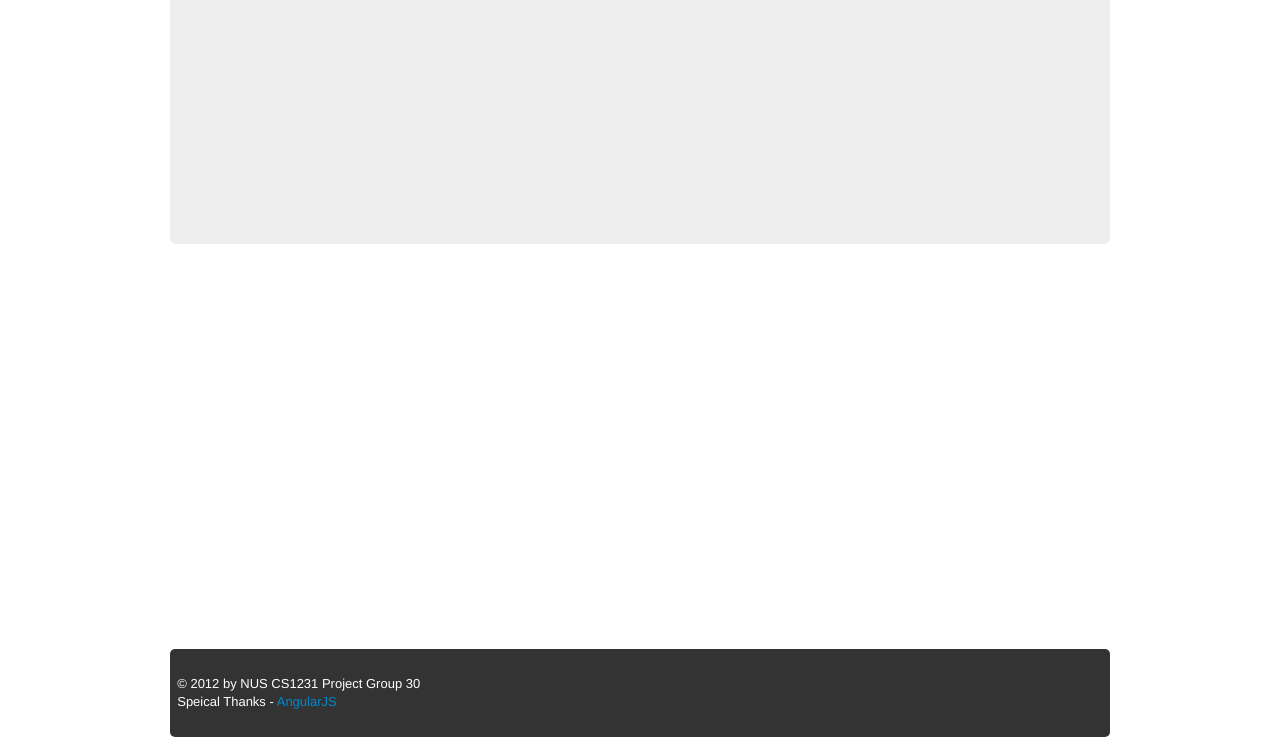
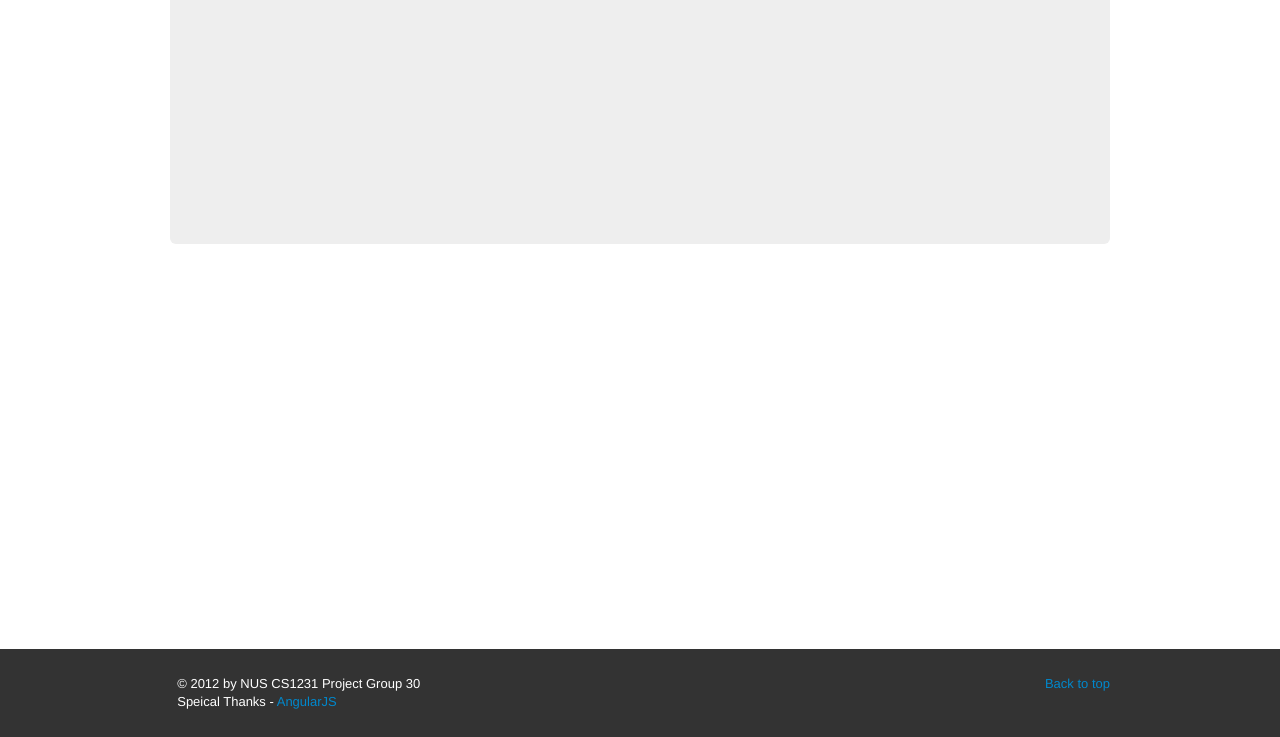
Before and after one commit to khzaw/stable-marriage-demo, a plain HTML site: page app/index.html in a window 1280 px wide. Shown: the part 374-1111 px from the top of the page. Drawn offline with nearby package versions, Linux system fonts and the light colour scheme.

Commit message:
css and small bug fix bug fix commit fix css footer add some annotation

```diff
--- a/app/css/docs.css
+++ b/app/css/docs.css
@@ -156,9 +156,6 @@ img.cache {
   background-color: #333;
   color: white;
   padding-bottom: 2em;
-  -webkit-border-radius: 5px;
-  -moz-border-radius: 5px;
-  border-radius: 5px;
 }
 
 .center .dropdown {
--- a/app/index.html
+++ b/app/index.html
@@ -86,7 +86,7 @@ function hasModule(moduleName) {
         <div class="navbar navbar-fixed-top">
             <div class="navbar-inner">
                 <div class="container">
-                    <h3><a class="brand" href="#">Stable Marriage Problem</a></h3>
+                    <h3><a class="brand" href="/">Stable Marriage Problem</a></h3>
                     <div class="pull-right" style="padding-top:13px;"><h5>CS1231 Group 30</h5></div>
                 </div>
             </div>
@@ -120,9 +120,11 @@ function hasModule(moduleName) {
             <div class="span12 app-source" app-source="smp.html smp.js" annotate="smp.annotation">
             </div>
         </div>
+    </div>
 
     <footer class="footer">
         <div class="container">
+            <a class="pull-right" href="#top" onclick="window.scroll(0,0);">Back to top</a>
             <p>&nbsp; © 2012 by NUS CS1231 Project Group 30</p>
             <p>&nbsp; Speical Thanks - <a href="http://angularjs.org/" target="_blank">AngularJS</a></p>
         </div>
```
Lines whose indentation alone changed are shown as unchanged.
